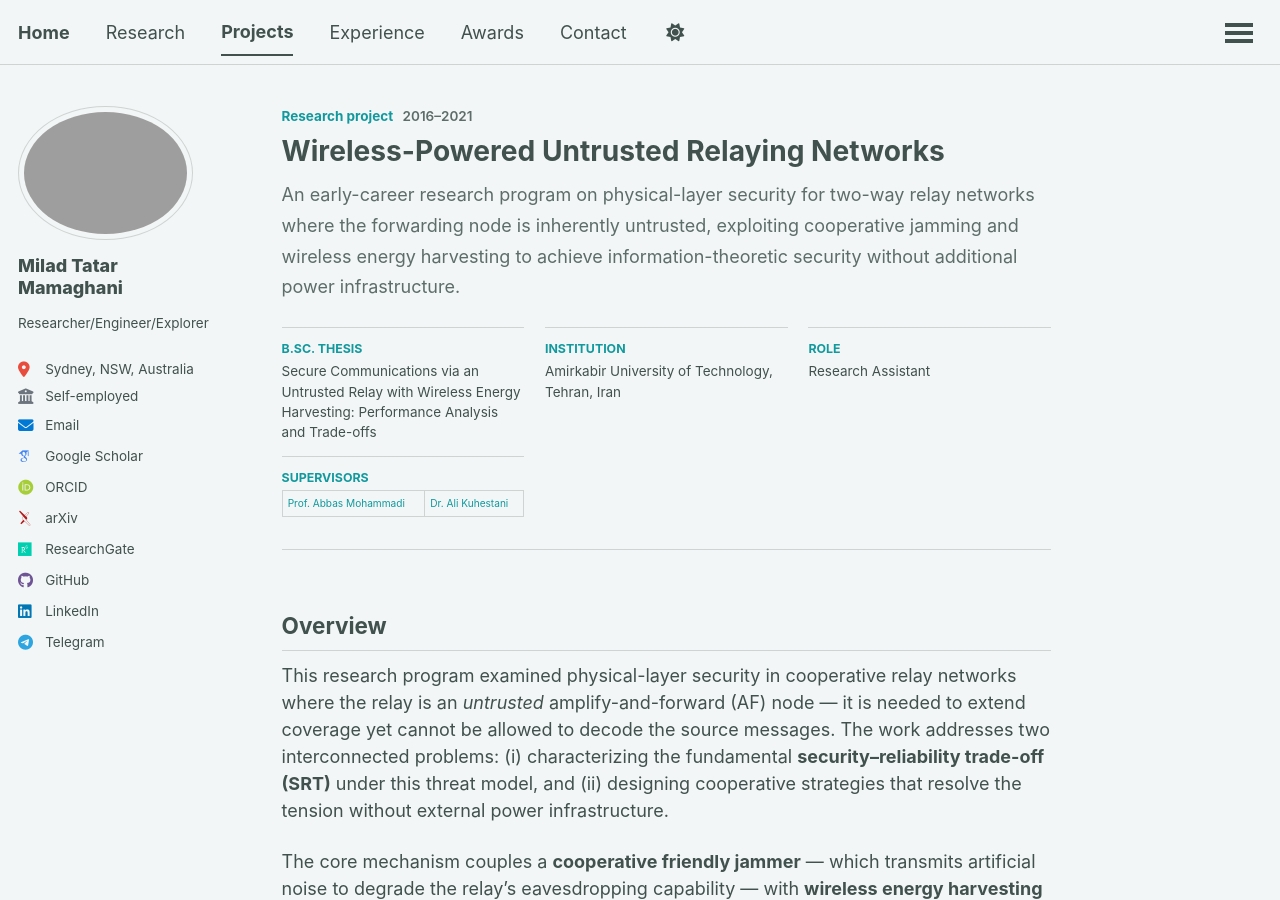
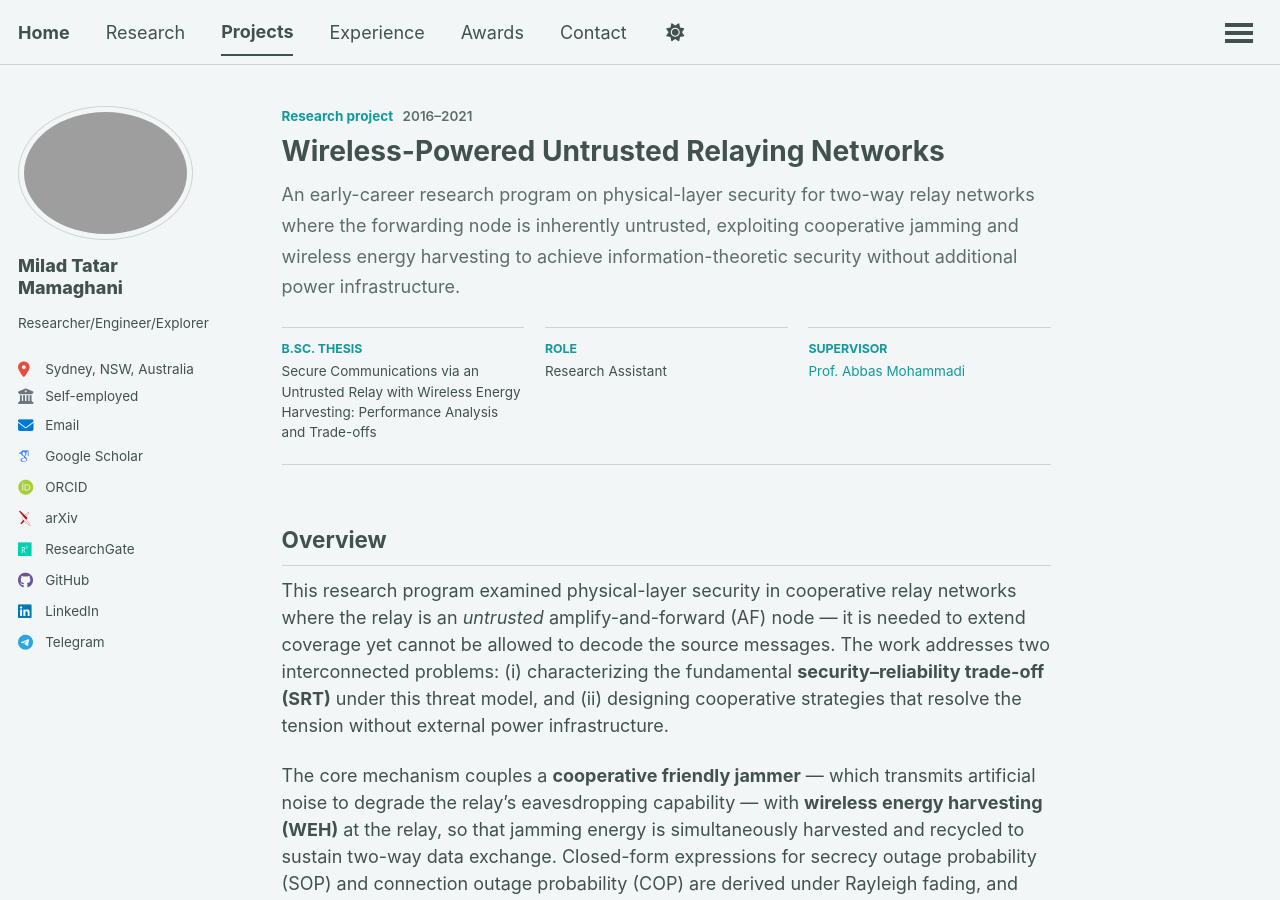
Before and after one commit to miladtm94/miladtm94.github.io, a Jekyll site: the page built from _portfolio/untrusted-relaying-security.md, in a window 1280 px wide and 900 px high. Built offline with Jekyll 4.4.1, drawn with Linux system fonts in a browser that asks for light colours; some web fonts are replaced; a script that is not in the unit is left out.

Commit message:
portfolio updated

```diff
--- a/_portfolio/untrusted-relaying-security.md
+++ b/_portfolio/untrusted-relaying-security.md
@@ -8,12 +8,12 @@ date: 2020-11-01
 portfolio_details:
   - label: "B.Sc. Thesis"
     value: "Secure Communications via an Untrusted Relay with Wireless Energy Harvesting: Performance Analysis and Trade-offs"
-  - label: "Institution"
-    value: "Amirkabir University of Technology, Tehran, Iran"
+#   - label: "Institution"
+#     value: "Amirkabir University of Technology, Tehran, Iran"
   - label: "Role"
     value: "Research Assistant"
-  - label: "Supervisors"
-    value: "[Prof. Abbas Mohammadi](https://scholar.google.com/citations?user=rahfGagAAAAJ&hl=en) | [Dr. Ali Kuhestani](https://scholar.google.com/citations?user=OlNKv6sAAAAJ&hl=en)"
+  - label: "Supervisor"
+    value: "[Prof. Abbas Mohammadi](https://scholar.google.com/citations?user=rahfGagAAAAJ&hl=en)"
 keywords:
   - Physical-Layer Security
   - Untrusted AF Relaying
```
Also changed, not shown: _portfolio/finite-blocklength-security.md (+4 -4 lines), _portfolio/uav-physical-layer-security.md (+2 -2 lines).
